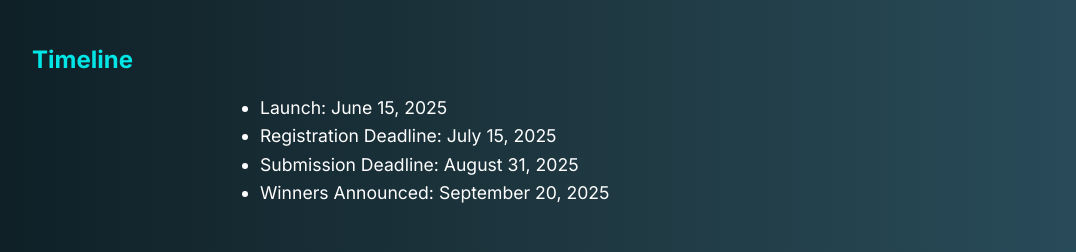
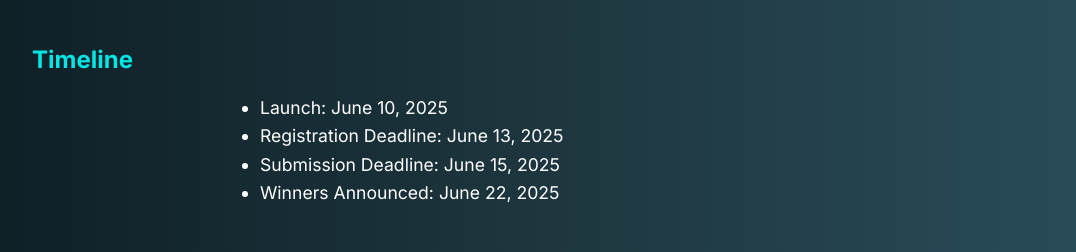
Before and after one commit to ChauhanDikshit/LLM4EA-2025-Hybrid-Intelligence-Challenge, a plain HTML site: page index.html in a window 1280 px wide. Shown: the part 1740-1992 px from the top of the page, without its empty margins (0-1076 px from the left). Drawn offline with Linux system fonts and the light colour scheme.

Commit message:
Update index.html

```diff
--- a/index.html
+++ b/index.html
@@ -141,10 +141,10 @@
   <section>
     <h2>Timeline</h2>
     <ul>
-      <li>Launch: June 15, 2025</li>
-      <li>Registration Deadline: July 15, 2025</li>
-      <li>Submission Deadline: August 31, 2025</li>
-      <li>Winners Announced: September 20, 2025</li>
+      <li>Launch: June 10, 2025</li>
+      <li>Registration Deadline: June 13, 2025</li>
+      <li>Submission Deadline: June 15, 2025</li>
+      <li>Winners Announced: June 22, 2025</li>
     </ul>
   </section>
 
```
